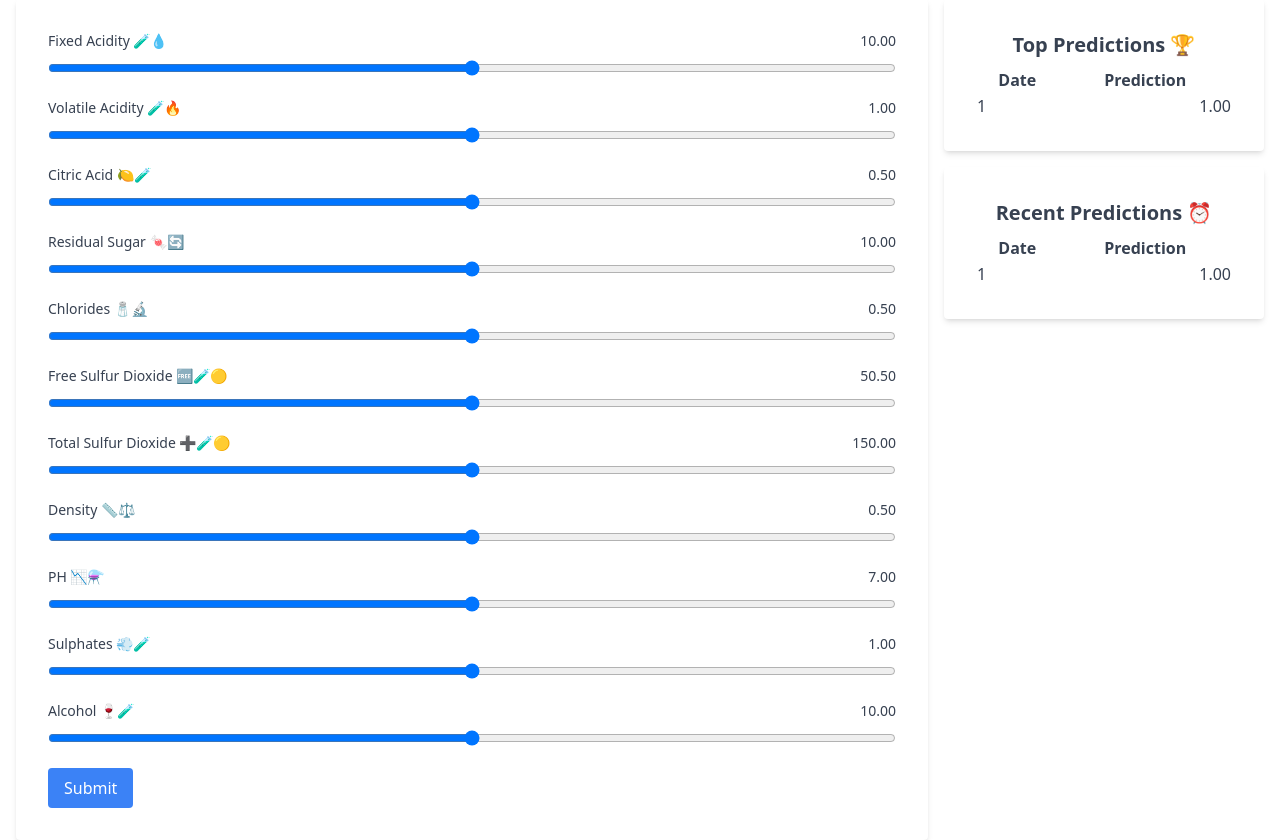
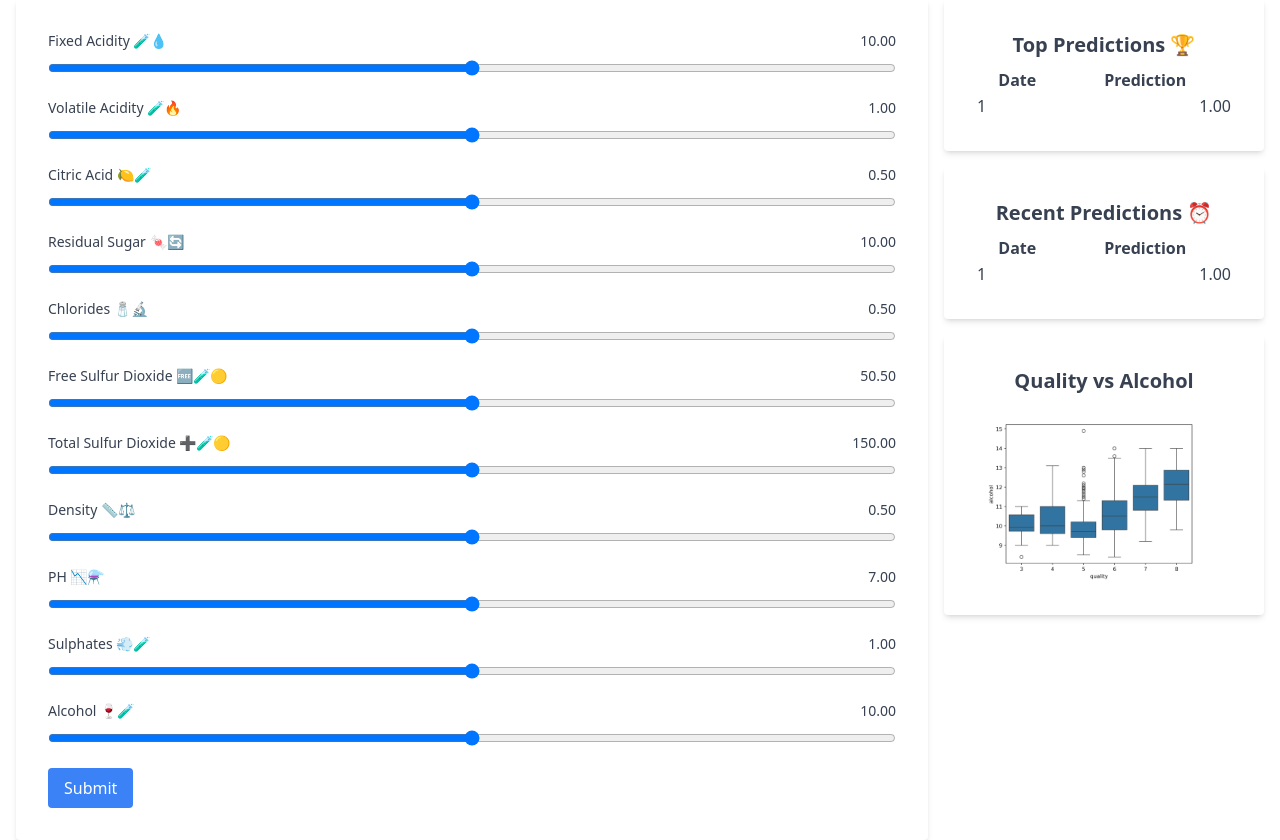
Before and after one commit to ianbrdeguzman/c964, a FastAPI app: page / in a window 1280 px wide. Shown: the part 61-901 px from the top of the page. Run offline with FastAPI, Linux system fonts and the light colour scheme; tables that the repository leaves empty hold one stand-in row (values such as "Sample post"); some libraries are stand-ins or nearby versions.

Commit message:
add quality vs alcohol box plot

```diff
--- a/main.py
+++ b/main.py
@@ -1,6 +1,9 @@
 import pandas as pd
 import pickle
 import sqlite3
+import seaborn as sns
+import matplotlib.pyplot as plt
+
 from datetime import datetime
 from typing import Annotated
 from pathlib import Path
@@ -11,6 +14,7 @@ from sklearn.pipeline import Pipeline
 from sklearn.preprocessing import StandardScaler
 from fastapi import FastAPI, Request, Form
 from fastapi.templating import Jinja2Templates
+from fastapi.staticfiles import StaticFiles
 
 # db path
 db_path = "./database/wine.db"
@@ -19,7 +23,7 @@ cx = sqlite3.connect(db_path)
 # get cursor
 cu = cx.cursor()
 # create prediction table if not exist
-cu.execute("DROP TABLE IF EXISTS prediction;")
+# cu.execute("DROP TABLE IF EXISTS prediction;")
 cu.executescript(
     """
     CREATE TABLE IF NOT EXISTS prediction (
@@ -46,11 +50,16 @@ cx.close()
 log_pipe_path = "./model/log_pipe.pickle"
 log_pipe_file = Path(log_pipe_path)
 
+# load csv file
+df = pd.read_csv(open("./data/winequality-red.csv"))
+
+# plot alcohol vs quality
+image_path = "./static/quality_vs_alcohol.png"
+# sns.boxplot(x="quality", y="alcohol", data=df)
+# plt.savefig(image_path, dpi=400)
+
 # create model if not exist
 if not log_pipe_file.exists():
-    # load csv file
-    df = pd.read_csv(open("./data/winequality-red.csv"))
-
     # split independent and dependent df values
     y = df.values[:, 11]
     X = df.values[:, 0:11]
@@ -79,6 +88,7 @@ if not log_pipe_file.exists():
 
 app = FastAPI()
 
+app.mount("/static", StaticFiles(directory="static"), name="static")
 templates = Jinja2Templates(directory="templates")
 
 
@@ -213,6 +223,7 @@ def get_home(request: Request):
         context={
             "top_predictions": top_predictions,
             "recent_predictions": recent_prediction,
+            "src": image_path,
         },
     )
 
--- a/templates/home.html
+++ b/templates/home.html
@@ -252,6 +252,12 @@
               {% endfor %}
             </table>
           </div>
+          <div class="bg-white shadow-md rounded p-8">
+            <h2 class="text-center mb-2 font-bold text-xl">
+              Quality vs Alcohol
+            </h2>
+            <image src="{{src}}" width="240" />
+          </div>
         </div>
       </div>
     </div>
```
Also changed, not shown: database/wine.db, static/quality_vs_alcohol.png (added).
